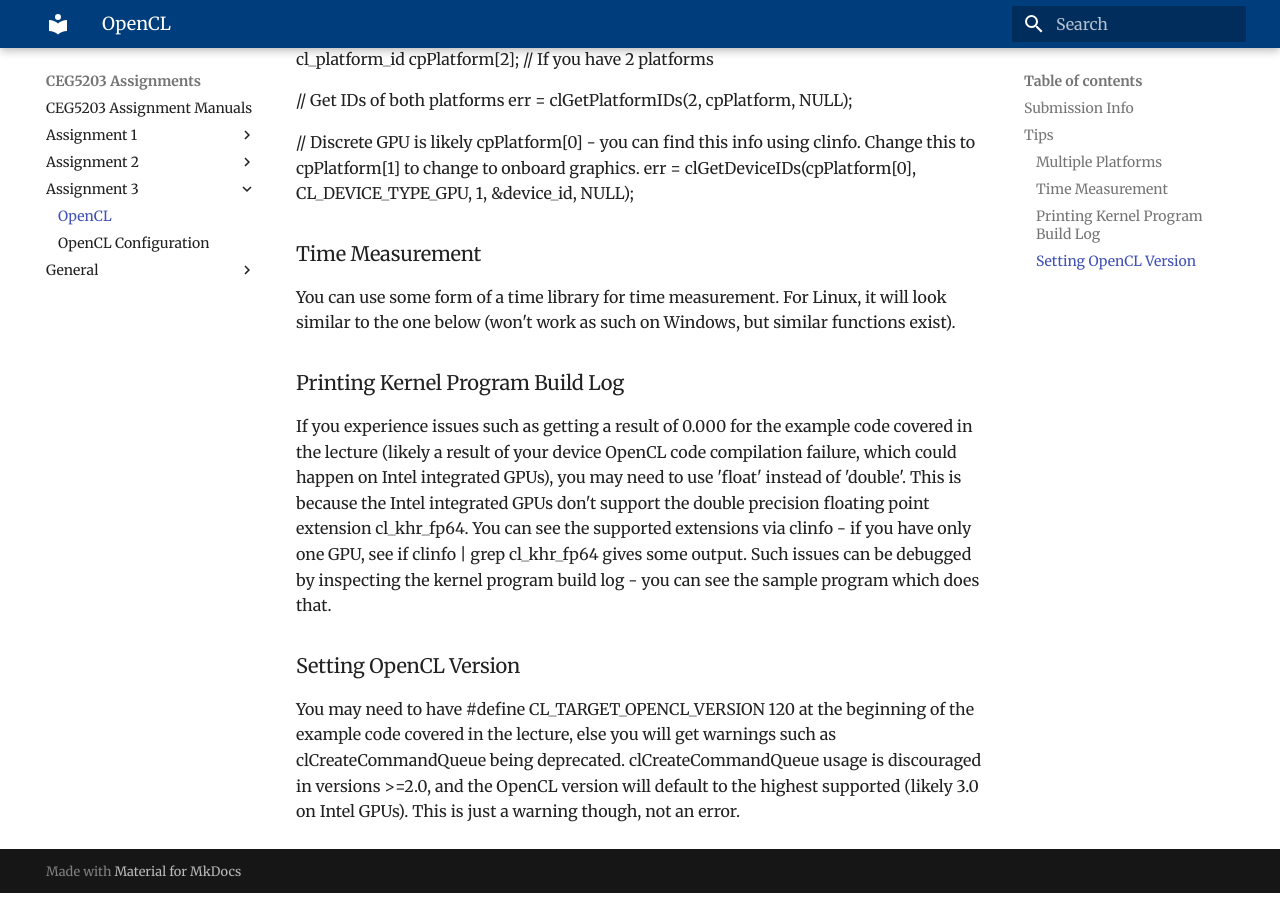
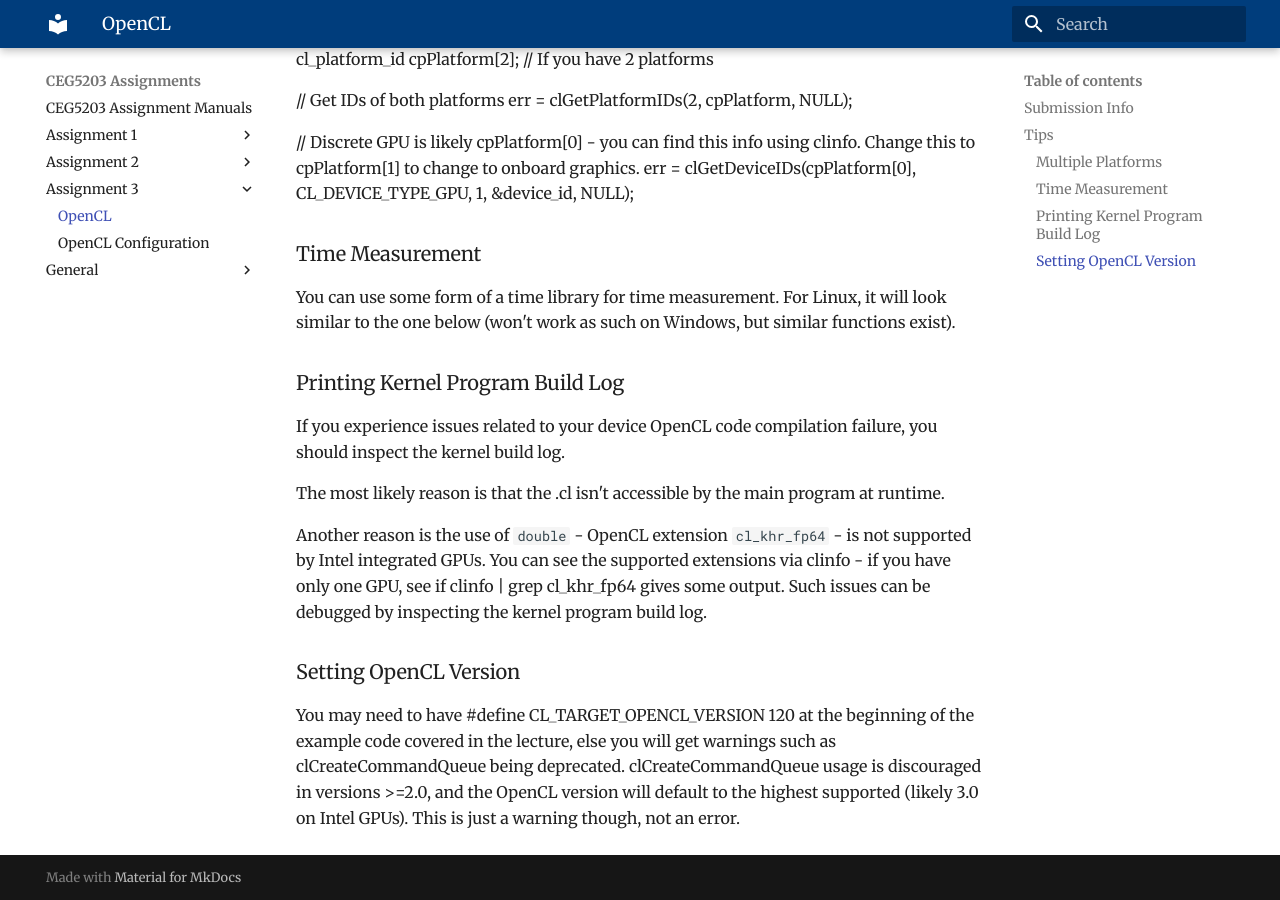
Before and after one commit to NUS-CEG5203/assignments, an MkDocs documentation site: the page built from docs/Assignment_3/1_OpenCL.md, in a window 1280 px wide and 900 px high, scrolled down 1528 px. Built offline with MkDocs 1.6.1 and Material for MkDocs 9.7.7, drawn with Linux system fonts in a browser that asks for light colours.

Commit message:
Refine OpenCL troubleshooting guidance and enhance Windows/Linux configuration instructions

```diff
--- a/docs/Assignment_3/1_OpenCL.md
+++ b/docs/Assignment_3/1_OpenCL.md
@@ -57,7 +57,11 @@ You can use some form of a time library for time measurement. For Linux, it will
 
 ### Printing Kernel Program Build Log
 
-If you experience issues such as getting a result of 0.000 for the example code covered in the lecture (likely a result of your device OpenCL code compilation failure, which could happen on Intel integrated GPUs), you may need to use 'float' instead of 'double'. This is because the Intel integrated GPUs don't support the double precision floating point extension cl_khr_fp64. You can see the supported extensions via clinfo - if you have only one GPU, see if clinfo | grep cl_khr_fp64 gives some output. Such issues can be debugged by inspecting the kernel program build log - you can see the sample program which does that.
+If you experience issues related to your device OpenCL code compilation failure, you should inspect the kernel build log.
+
+The most likely reason is that the .cl isn't accessible by the main program at runtime.
+
+Another reason is the use of `double` - OpenCL extension `cl_khr_fp64` - is not supported by Intel integrated GPUs. You can see the supported extensions via clinfo - if you have only one GPU, see if clinfo | grep cl_khr_fp64 gives some output. Such issues can be debugged by inspecting the kernel program build log.
 
 ### Setting OpenCL Version
 
```
Also changed, not shown: docs/Assignment_3/2_OpenCL_Instructions.md (+1 -1 lines).
